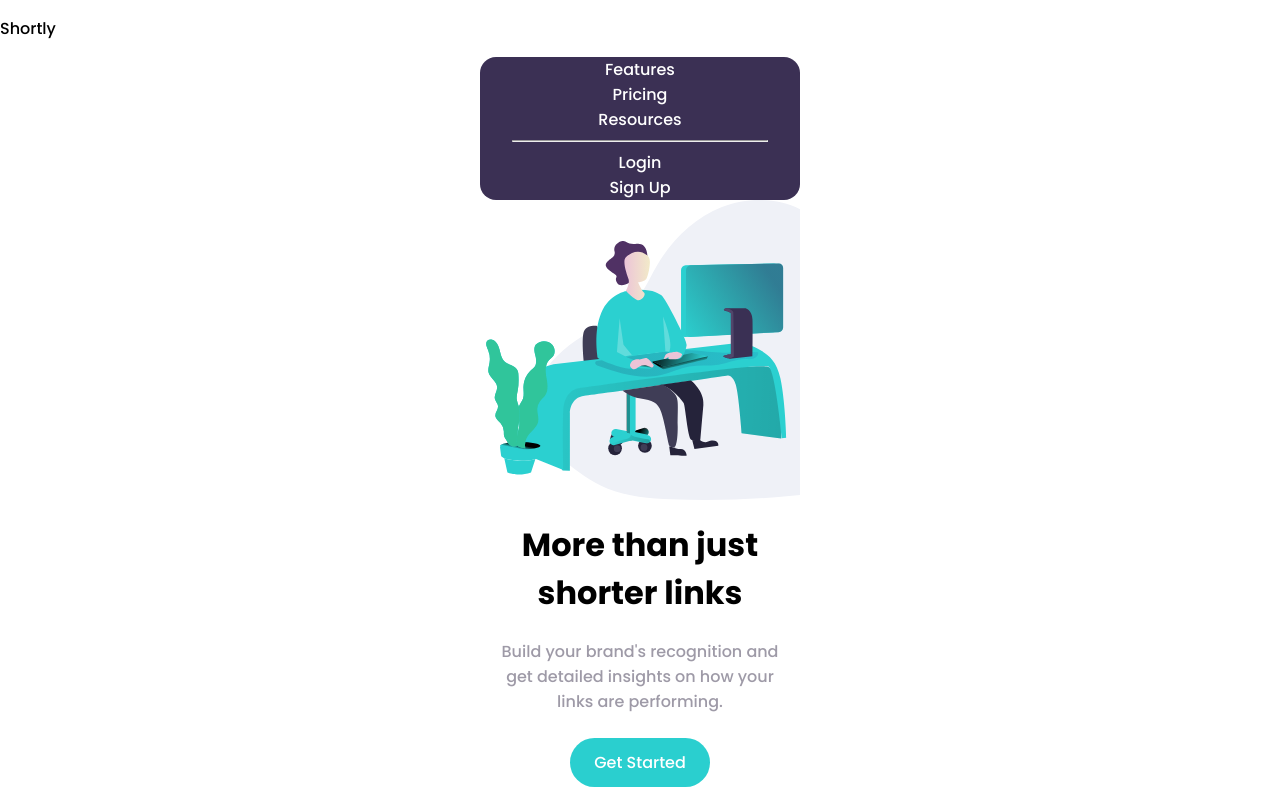
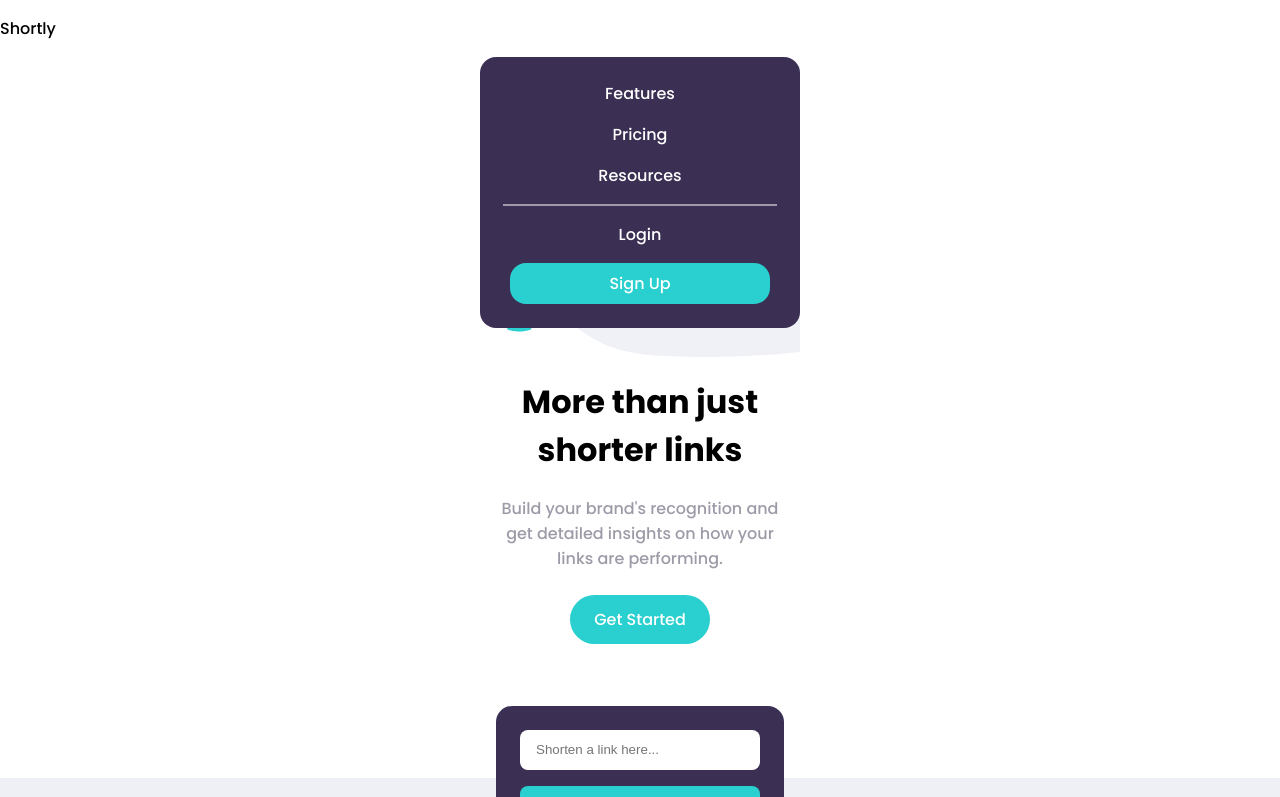
Before and after one commit to Erleh/url-shortener, a React (Vite) app in the folder front-end/: page / in a window 1280 px wide. Shown: the top 797 px of the page. Built offline with nearby package versions, Linux system fonts and the light colour scheme.

Commit message:
More styling

```diff
--- a/front-end/src/App.css
+++ b/front-end/src/App.css
@@ -27,7 +27,30 @@ body {
 }
 
 nav hr {
-  width: 80%;
+  width: 90%;
+  border: solid 1px var(--clr-nt-400);
+}
+
+nav .card {
+  position: absolute;
+  padding:  1rem .5rem;
+  margin: 0;
+  left: 50%;
+  transform: translateX(-50%);
+  width: 95%;
+}
+
+nav li {
+  padding: .5rem;
+}
+
+nav .signup {
+  display: inline-block;
+  width: 90%;
+  background-color: var(--clr-prm-high);
+  color: white;
+  padding: .5rem;
+  border-radius: 1rem;
 }
 
 ul {
--- a/front-end/src/components/Nav.jsx
+++ b/front-end/src/components/Nav.jsx
@@ -1,9 +1,9 @@
 import { useState } from 'react'
 
-function Link({label, link}) {
+function Link({label, link, classes=""}) {
     return (
         <li>
-            <a href={link}>{label}</a>
+            <a href={link} className={classes}>{label}</a>
         </li>
     )
 }
@@ -16,7 +16,7 @@ function LinkList() {
             <Link label="Resources" link="./" />
             <hr></hr>
             <Link label="Login" link="./" />
-            <Link label="Sign Up" link="./" />
+            <Link label="Sign Up" link="./" classes="signup"/>
         </ul>
     )
 }
```
